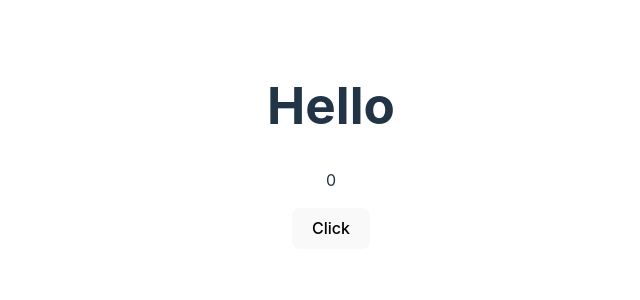
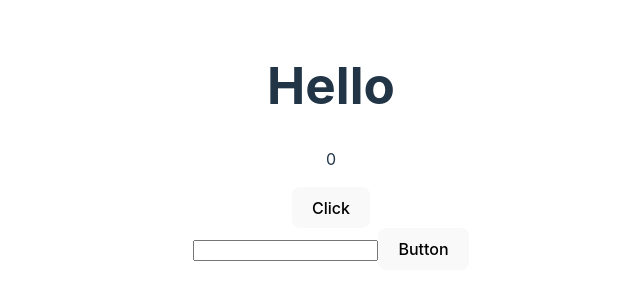
Before and after one commit to pantpad/TSX-intro, a React (Vite) app: page / in a window 1280 px wide. Shown: the part 254-554 px from the top of the page, without its empty margins (309-949 px from the left). Built offline with nearby package versions, Linux system fonts and the light colour scheme.

Commit message:
Add automatically inferred types using inline e

```diff
--- a/src/components/Demo.tsx
+++ b/src/components/Demo.tsx
@@ -18,6 +18,11 @@ export default function Demo({ firstName }: DemoProps) {
     <>
       <p>{count}</p>
       <button onClick={handleClick}>Click</button>
+      <section>
+        <form onSubmit={(e) => {}}></form>
+        <input type="text" onChange={(e) => {}} />
+        <button onClick={(e) => {}}>Button</button>
+      </section>
     </>
   );
 }
```
